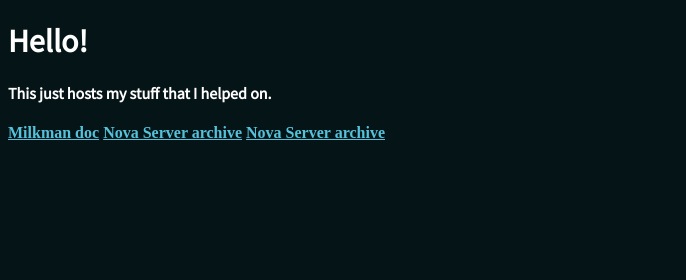
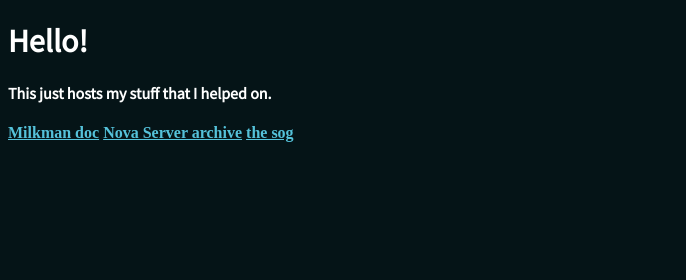
Before and after one commit to alternativebyte/alternativebyte.github.io, a plain HTML site: page index.html in a window 1280 px wide. Shown: the top 280 px of the page, 0-686 px from the left. Drawn offline with Linux system fonts and the light colour scheme.

Commit message:
Update index.html

```diff
--- a/index.html
+++ b/index.html
@@ -18,6 +18,6 @@
       <a href="https://docs.google.com/document/d/1kqcPU-Hi8hzOE2AczHhyKzHMbOoRbRO6fjA4tBZEXOw/edit?usp=sharing">Milkman doc</a>
       <a href="https://site.soggy-cat.co.uk/archival/nova-server">Nova Server archive</a>
       <iframe width="489.5" height="367" src="https://www.youtube.com/embed/um0ETkJABmI" title="Dancing Cats - Go Kitty Go! - YouTube.flv" frameborder="0" allow="accelerometer; autoplay; clipboard-write; encrypted-media; gyroscope; picture-in-picture; web-share" referrerpolicy="strict-origin-when-cross-origin" class="youtubevideo" allowfullscreen></iframe>
-     <a href="https://site.soggy-cat.co.uk/archival/nova-server">Nova Server archive</a>
+     <a href="https://realsog.soggy-cat.co.uk/">the sog</a>
     </body>
 </html>
```
